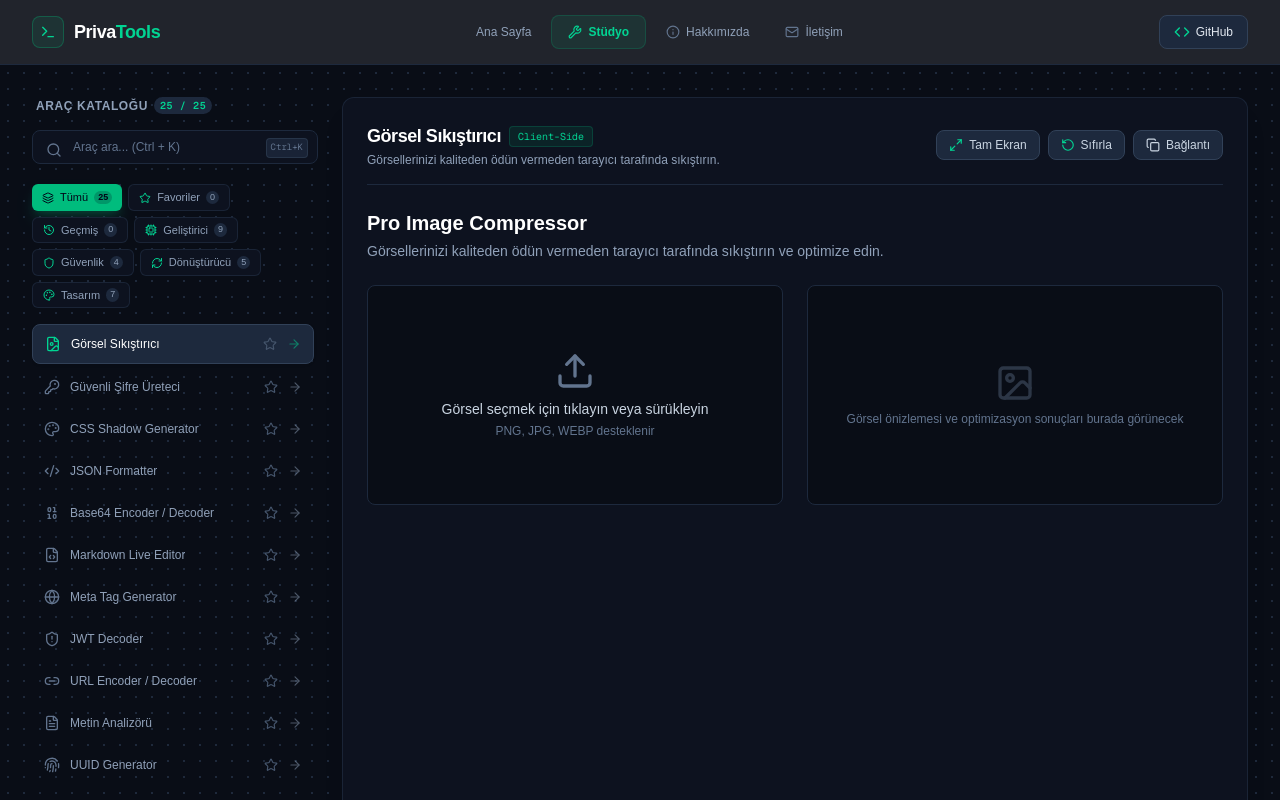
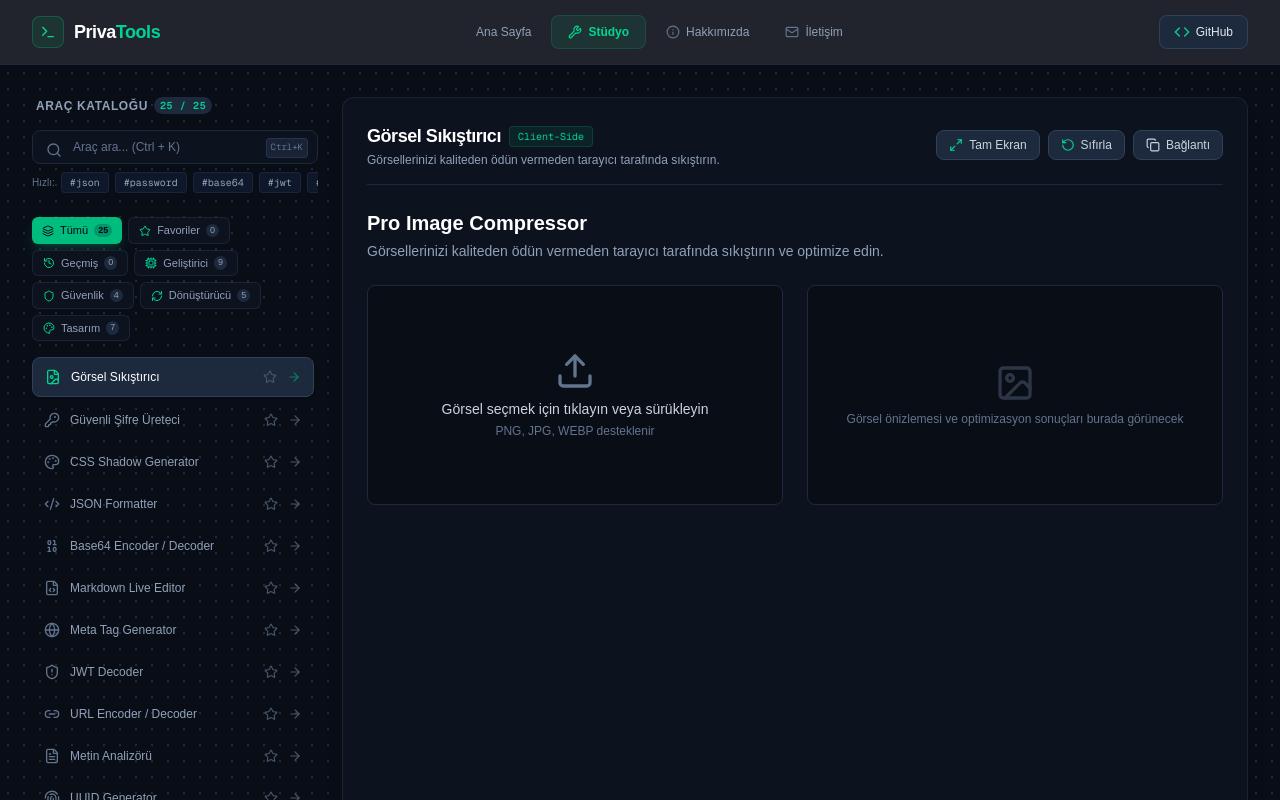
Before and after one commit to MuhammedEdev/privatools, a Next.js app: page /studio in a window 1280 px wide. Shown: the top 800 px of the page. Built offline with nearby package versions, Linux system fonts and the light colour scheme.

Commit message:
feat(studio): add quick search filter tag pills for rapid tool discovery

```diff
--- a/src/app/studio/page.tsx
+++ b/src/app/studio/page.tsx
@@ -189,6 +189,7 @@ export default function StudioPage() {
               )}
             </div>
 
+            <div className="space-y-2">
               <div className="relative">
                 <Search className="w-4 h-4 text-slate-500 absolute left-3.5 top-3" />
                 <input
@@ -211,6 +212,21 @@ export default function StudioPage() {
                 <span className="absolute right-2.5 top-2 text-[9px] font-mono text-slate-500 bg-slate-800/80 px-1 py-0.5 rounded border border-slate-700/60">
                   Ctrl+K
                 </span>
+              </div>
+
+              {/* Hızlı Arama Öneri Hapları */}
+              <div className="flex items-center gap-1.5 overflow-x-auto pb-1 text-[10px] scrollbar-none">
+                <span className="text-slate-500 shrink-0">Hızlı:</span>
+                {["json", "password", "base64", "jwt", "uuid", "color"].map((tag) => (
+                  <button
+                    key={tag}
+                    onClick={() => setSearchQuery(tag)}
+                    className="bg-slate-900 hover:bg-slate-800 text-slate-400 hover:text-emerald-400 px-2 py-0.5 rounded border border-slate-800/80 transition shrink-0 font-mono"
+                  >
+                    #{tag}
+                  </button>
+                ))}
+              </div>
             </div>
 
             <div className="flex flex-wrap gap-1.5 pt-1">
@@ -237,7 +253,7 @@ export default function StudioPage() {
               })}
             </div>
 
-            <div className="space-y-1 max-h-[480px] overflow-y-auto pr-1">
+            <div className="space-y-1 max-h-[450px] overflow-y-auto pr-1">
               {filteredTools.map((tool) => {
                 const IconComponent = tool.icon;
                 const isActive = activeTab === tool.id;
```
Lines whose indentation alone changed are shown as unchanged.
